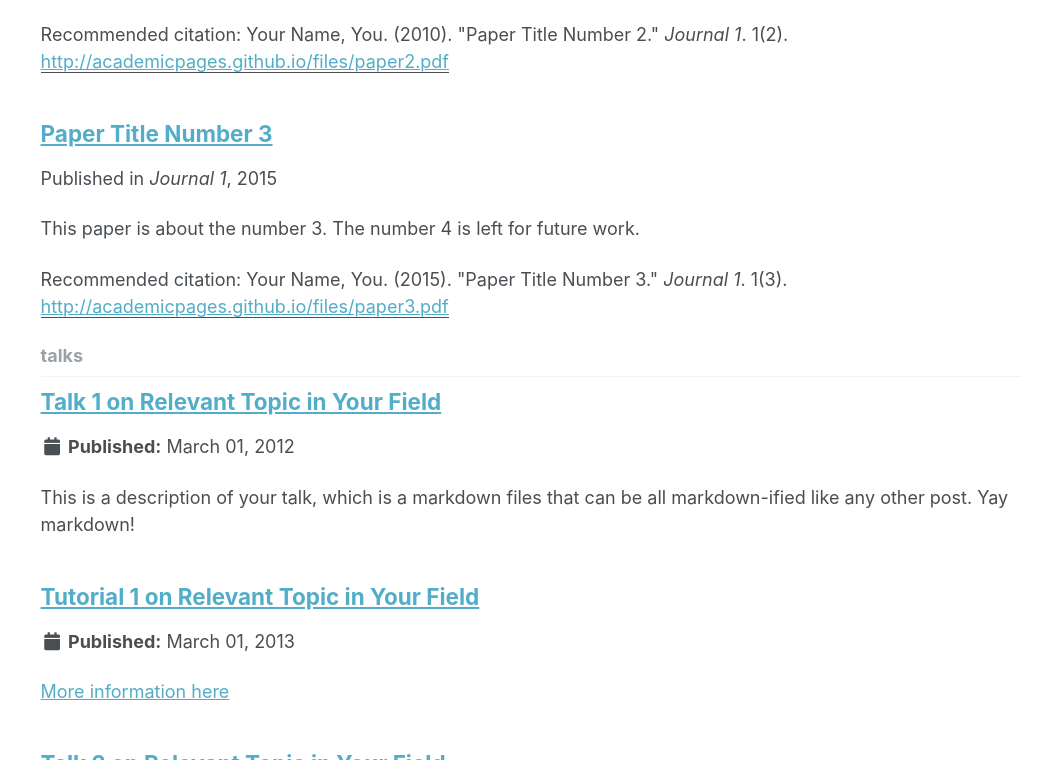
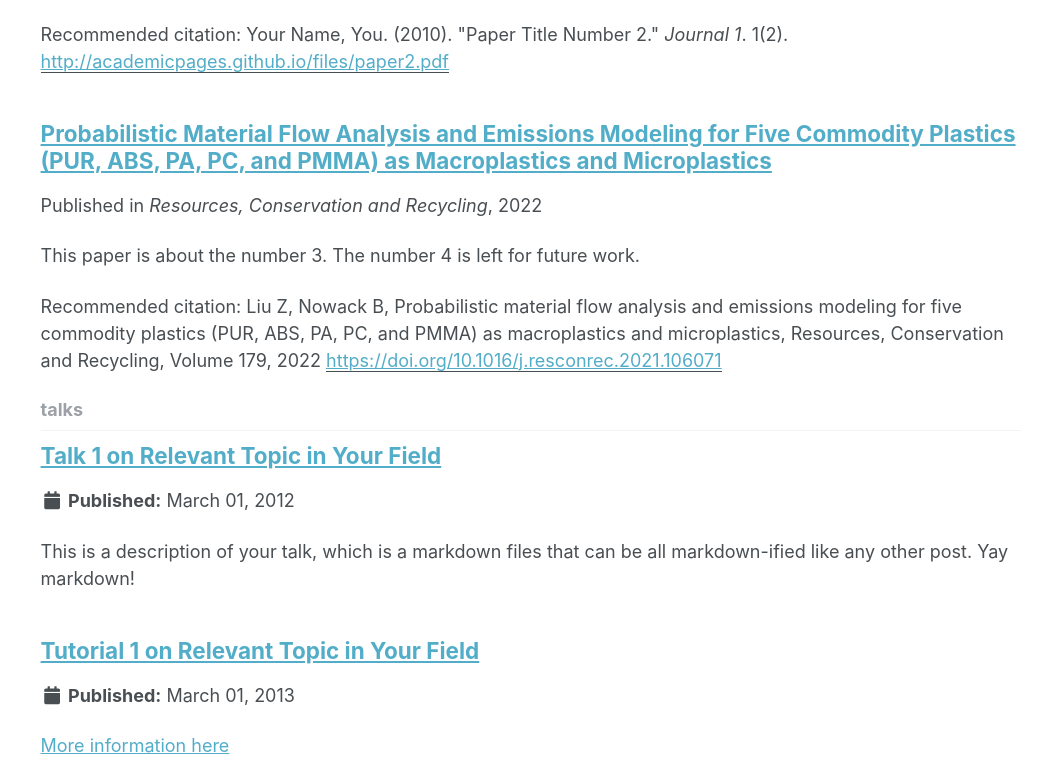
Before and after one commit to L-Zipeng/l-zipeng.github.io, a Jekyll site: the page built from _pages/collection-archive.html, in a window 1280 px wide and 900 px high, scrolled down 1402 px, cut to the strip 140-900 px from the top of the window. Shown: the whole strip, without its empty margins (241-1280 px from the left). Built offline with Jekyll 4.4.1, drawn with Linux system fonts in a browser that asks for light colours.

Commit message:
Update 2015-10-01-paper-title-number-3.md

```diff
--- a/_publications/2015-10-01-paper-title-number-3.md
+++ b/_publications/2015-10-01-paper-title-number-3.md
@@ -1,15 +1,15 @@
 ---
-title: "Paper Title Number 3"
+title: "Probabilistic Material Flow Analysis and Emissions Modeling for Five Commodity Plastics (PUR, ABS, PA, PC, and PMMA) as Macroplastics and Microplastics"
 collection: publications
 permalink: /publication/2015-10-01-paper-title-number-3
 excerpt: 'This paper is about the number 3. The number 4 is left for future work.'
-date: 2015-10-01
-venue: 'Journal 1'
-paperurl: 'http://academicpages.github.io/files/paper3.pdf'
-citation: 'Your Name, You. (2015). &quot;Paper Title Number 3.&quot; <i>Journal 1</i>. 1(3).'
+date: 2022-01-20
+venue: 'Resources, Conservation and Recycling'
+paperurl: 'https://doi.org/10.1016/j.resconrec.2021.106071'
+citation: 'Liu Z, Nowack B, Probabilistic material flow analysis and emissions modeling for five commodity plastics (PUR, ABS, PA, PC, and PMMA) as macroplastics and microplastics, Resources, Conservation and Recycling, Volume 179, 2022'
 ---
 This paper is about the number 3. The number 4 is left for future work.
 
-[Download paper here](http://academicpages.github.io/files/paper3.pdf)
+[Download paper here](https://doi.org/10.1016/j.resconrec.2021.106071)
 
-Recommended citation: Your Name, You. (2015). "Paper Title Number 3." <i>Journal 1</i>. 1(3).
+Recommended citation: Liu Z, Nowack B, Probabilistic material flow analysis and emissions modeling for five commodity plastics (PUR, ABS, PA, PC, and PMMA) as macroplastics and microplastics, Resources, Conservation and Recycling, Volume 179, 2022.
```
